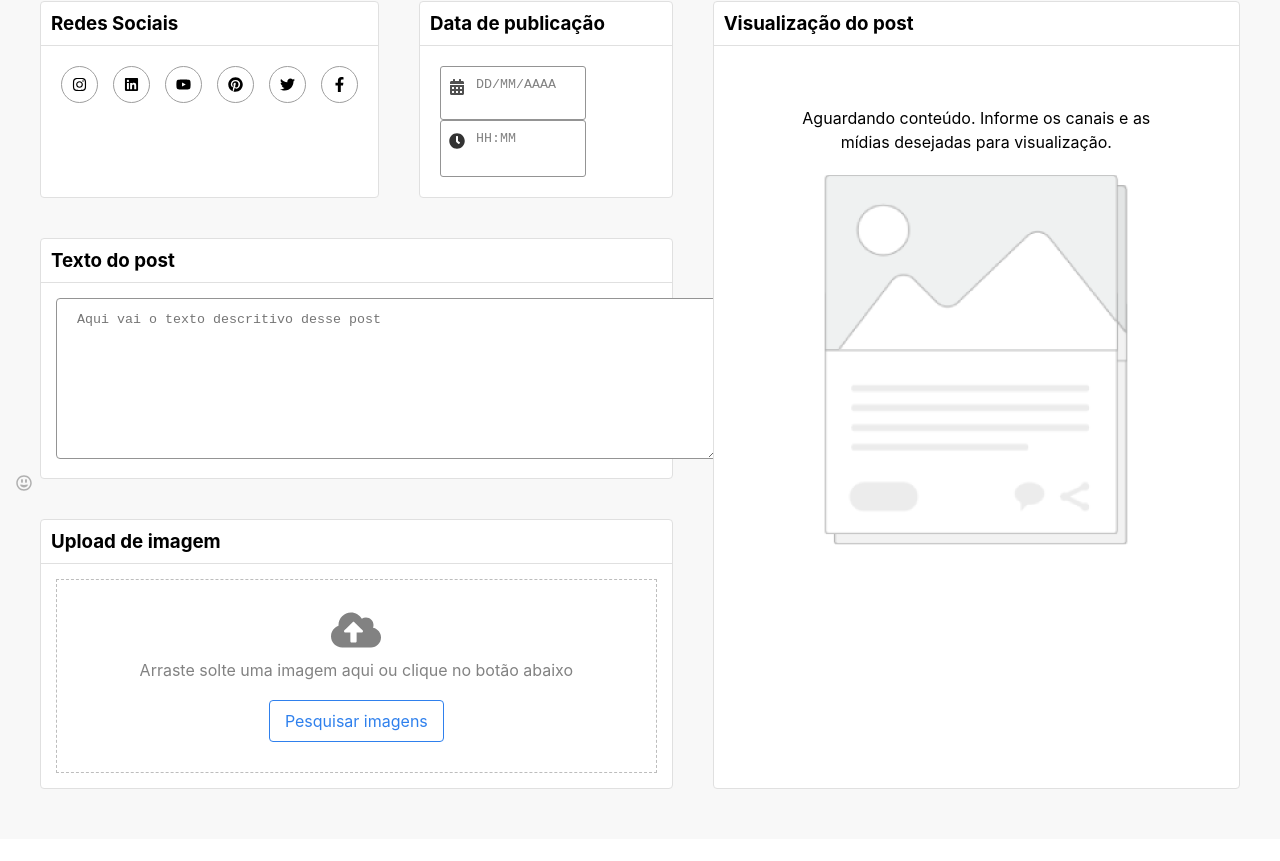
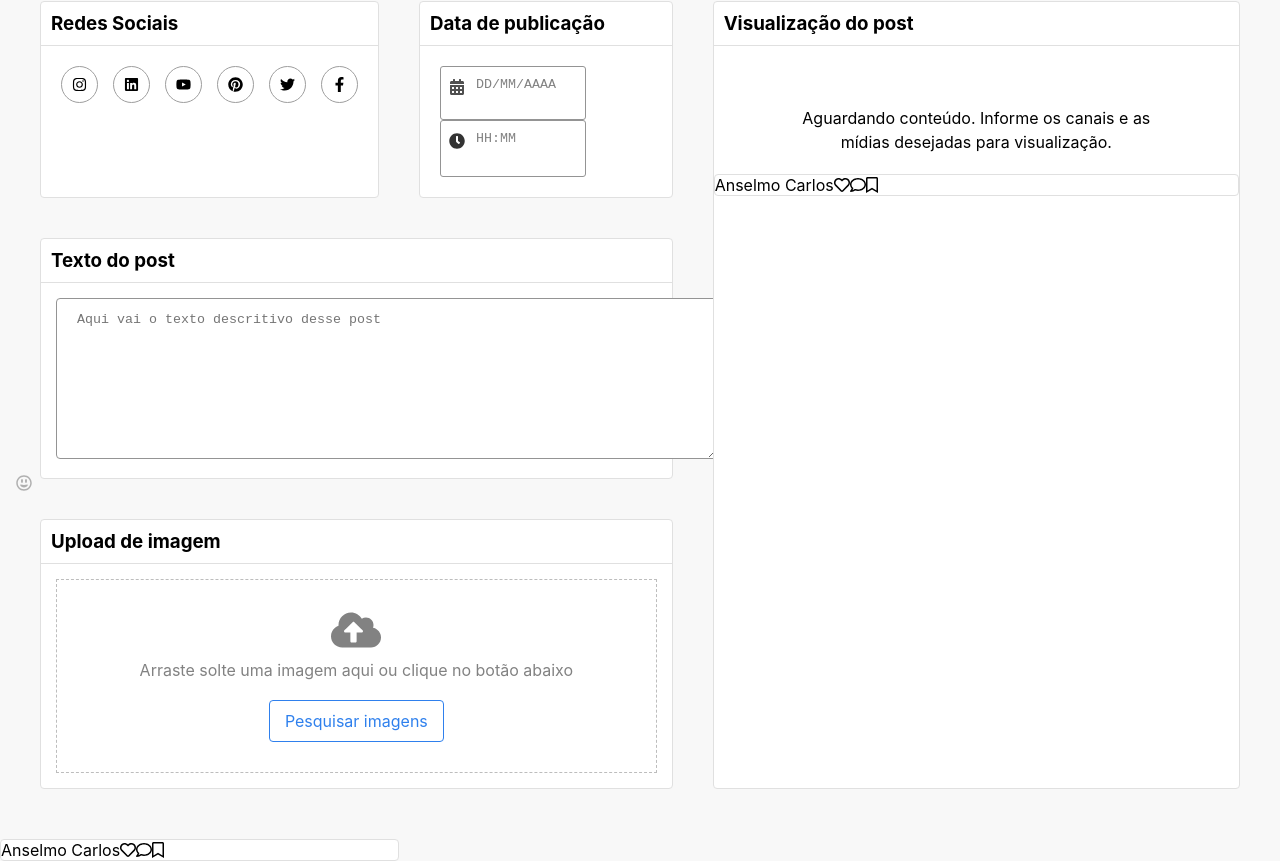
Before and after one commit to keelylima/app-agendamento, a React (Create React App) app: page / in a window 1280 px wide. Shown: the part 134-995 px from the top of the page. Before the commit the page ends 973 px from the top, so only its background shows below. Built offline with nearby package versions, Linux system fonts and the light colour scheme.

Commit message:
add globalContext

```diff
--- a/src/App.js
+++ b/src/App.js
@@ -8,6 +8,8 @@ import TextoPost from './Components/TextoPost/TextoPost';
 import UploadDeImagem from './Components/UploadDeImagem/UploadDeImagem';
 import DisplayImage from './Components/VisualizacaoPost/DisplayImage/DisplayImage';
 import VisualizacaoPost from './Components/VisualizacaoPost/VisualizacaoPost';
+import { GlobalStorage } from './Components/GlobalContext/GlobalContext';
+import TemplateInstagram from './Components/VisualizacaoPost/TemplateInstagram/TemplateInstagram';
 
 function App() {
   return (
@@ -17,8 +19,11 @@ function App() {
       <RedesSociais></RedesSociais>
       <DataPublicacao></DataPublicacao>
       <TextoPost></TextoPost>
-      <UploadDeImagem></UploadDeImagem>
-      <VisualizacaoPost></VisualizacaoPost>
+      <GlobalStorage>
+        <UploadDeImagem></UploadDeImagem>
+        <VisualizacaoPost></VisualizacaoPost>
+        <TemplateInstagram></TemplateInstagram>
+      </GlobalStorage>
       {/* <DisplayImage></DisplayImage> */}
     </div>
   );
--- /dev/null
+++ b/src/Components/GlobalContext/GlobalContext.js
@@ -0,0 +1,25 @@
+import React from 'react';
+
+export const GlobalContext = React.createContext();
+
+export const GlobalStorage = ({ children }) => {
+  const [dados, setDados] = React.useState({ image: '' });
+
+  function handleChange(event) {
+    debugger;
+    if (event.target.files && event.target.files[0]) {
+      let img = event.target.files[0];
+      setDados({ ...dados, image: URL.createObjectURL(img) });
+    }
+  }
+
+  function testString() {
+    console.log('chamou');
+  }
+
+  return (
+    <GlobalContext.Provider value={{ handleChange, dados, testString }}>
+      {children}
+    </GlobalContext.Provider>
+  );
+};
--- a/src/Components/UploadDeImagem/UploadDeImagem.js
+++ b/src/Components/UploadDeImagem/UploadDeImagem.js
@@ -6,16 +6,10 @@ import stylesUploadImagens from '../UploadDeImagem/UploadDeImagem.module.css';
 import { FontAwesomeIcon } from '@fortawesome/react-fontawesome';
 import { faCloudUploadAlt } from '@fortawesome/free-solid-svg-icons';
 
-const UploadDeImagem = ({ dadosProps }) => {
-  const [dados, setDados] = React.useState(null);
+import { GlobalContext } from '../GlobalContext/GlobalContext';
 
-  function handleChange(event) {
-    if (event.target.files && event.target.files[0]) {
-      console.log('entrou aqui');
-      let img = event.target.files[0];
-      setDados({ ...dados, image: URL.createObjectURL(img) });
-    }
-  }
+const UploadDeImagem = () => {
+  const global = React.useContext(GlobalContext);
 
   return (
     <div
@@ -37,10 +31,8 @@ const UploadDeImagem = ({ dadosProps }) => {
           id="imageUpload"
           accept="image/*"
           style={{ display: 'none' }}
-          onChange={handleChange}
+          onChange={(event) => global.handleChange(event)}
         />
-        {/* mostrar a foto */}
-        {dados && <img src={dados.image} />}
       </div>
     </div>
   );
--- a/src/Components/VisualizacaoPost/TemplateInstagram/TemplateInstagram.js
+++ b/src/Components/VisualizacaoPost/TemplateInstagram/TemplateInstagram.js
@@ -8,7 +8,11 @@ import { faHeart } from '@fortawesome/free-regular-svg-icons';
 import { faComment } from '@fortawesome/free-regular-svg-icons';
 import { faBookmark } from '@fortawesome/free-regular-svg-icons';
 
+import { GlobalContext } from '../../GlobalContext/GlobalContext';
+
 const TemplateInstagram = () => {
+  const global = React.useContext(GlobalContext);
+  console.log(global);
   return (
     <div
       className={classnames(
@@ -20,7 +24,7 @@ const TemplateInstagram = () => {
       <span>Anselmo Carlos</span>
 
       {/* imagem de upload */}
-      {/* <img src={dados.image} alt="" /> */}
+      <img src={global.dados.image} alt="" />
 
       {/* icons curtir/comentar/salvar */}
       <FontAwesomeIcon icon={faHeart}></FontAwesomeIcon>
--- a/src/Components/VisualizacaoPost/VisualizacaoPost.js
+++ b/src/Components/VisualizacaoPost/VisualizacaoPost.js
@@ -21,9 +21,9 @@ const VisualizacaoPost = () => {
           Aguardando conteúdo. Informe os canais e as mídias desejadas para
           visualização.
         </span>
-        <img src={PostPreviewPhoto} alt="" />
+        {/* {global.dados.image && <img src={global.dados.image} />} */}
       </div>
-      {/* <TemplateInstagram></TemplateInstagram> */}
+      <TemplateInstagram></TemplateInstagram>
     </div>
   );
 };
```
